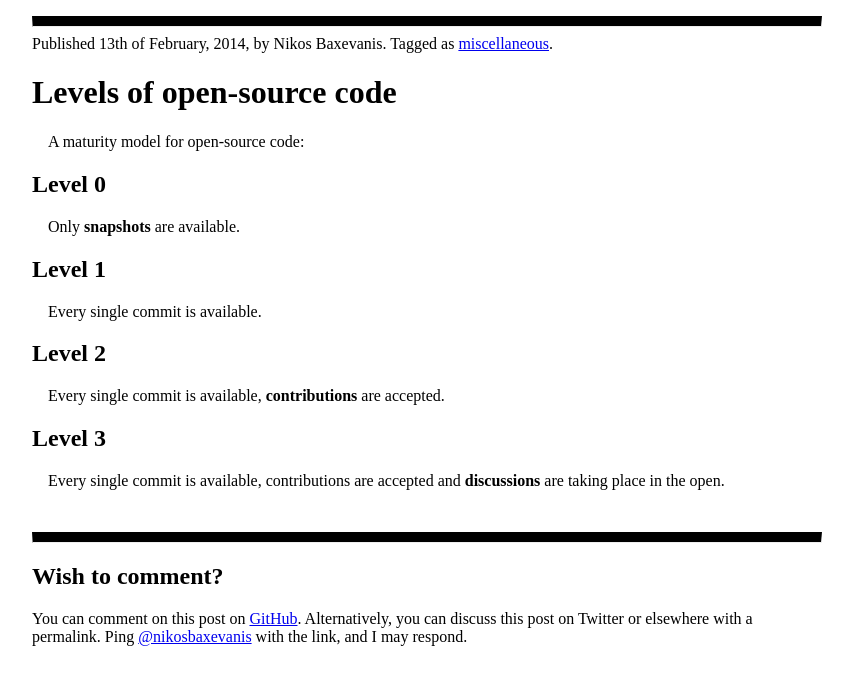
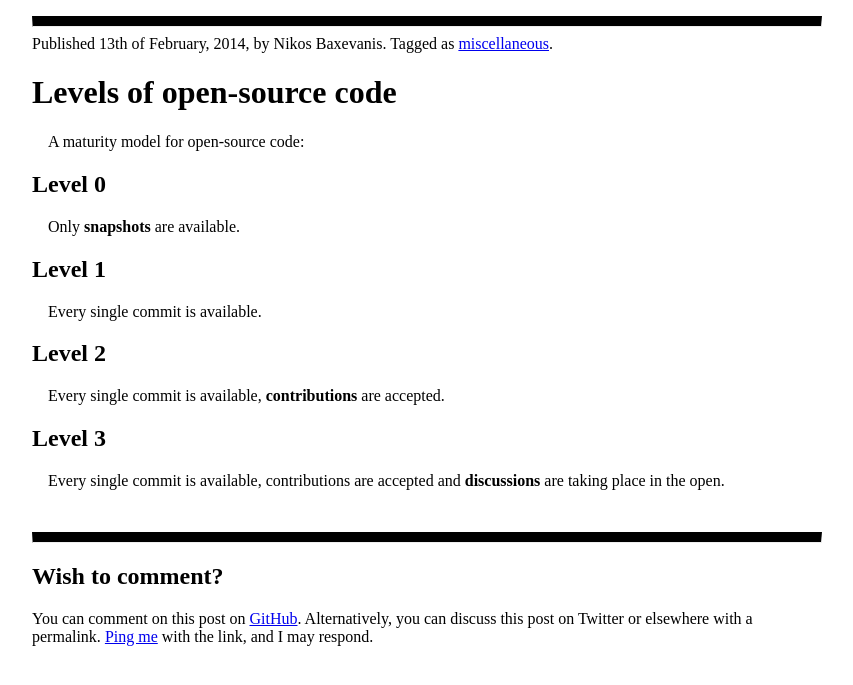
Before and after one commit to moodmosaic/blog, a Jekyll site: the page built from _posts/2014-02-13-levels-of-open-source-code.md, in a window 1280 px wide. Shown: the top 685 px of the page, without its empty margins (213-1066 px from the left). Built offline with Jekyll 4.4.1, drawn with Linux system fonts in a browser that asks for light colours; some web fonts are replaced.

```diff
--- a/_layouts/post.html
+++ b/_layouts/post.html
@@ -2,7 +2,7 @@
 layout: basic
 ---
 
-<hr><div>
+<div><hr>
   Published
   {% assign day = page.date | date: "%-d"  %}
   {% case day %}
@@ -29,6 +29,6 @@ layout: basic
   <span>
     You can comment on this post on <a href="https://github.com/moodmosaic/blog/issues">GitHub</a>.
     Alternatively, you can discuss this post on Twitter or elsewhere with a permalink.
-    Ping <a href="https://twitter.com/nikosbaxevanis">@nikosbaxevanis</a> with the link, and I may respond.
+    <a href="https://twitter.com/nikosbaxevanis">Ping me</a> with the link, and I may respond.
   </span>
 </div>
```
Also changed, not shown: _posts/2020-03-30-the-rhyme-of-the-altered-parser.md (added, +32 -0 lines).
